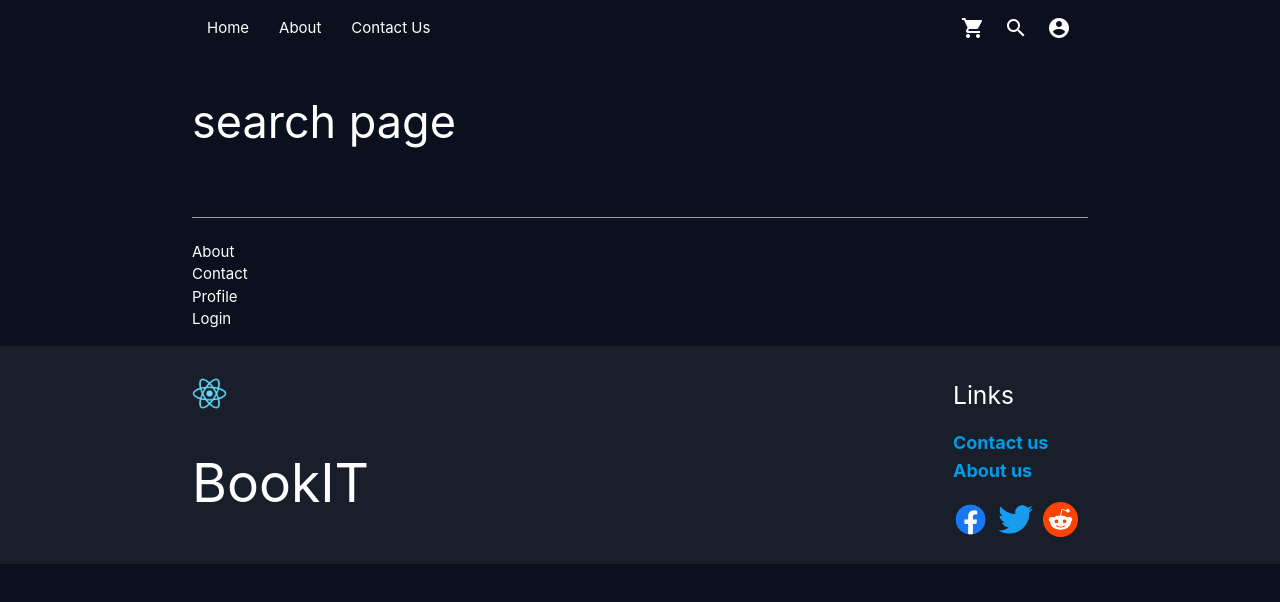
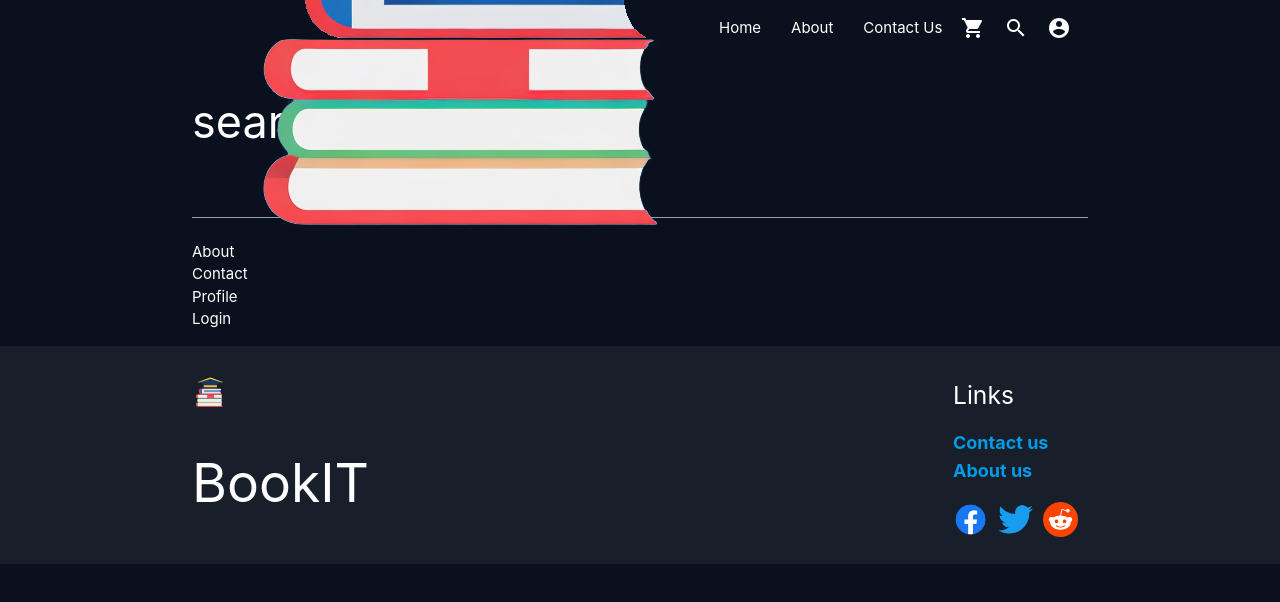
Before and after one commit to JonasSkjodt/bookit, a React (Create React App) app in the folder client/: page /search in a window 1280 px wide. Shown: the top 602 px of the page. Built offline with nearby package versions, Linux system fonts and the light colour scheme.

Commit message:
Added logos they look bad in navbar

```diff
--- a/client/src/components/Navbar/index.js
+++ b/client/src/components/Navbar/index.js
@@ -27,6 +27,7 @@ return (
 		<Nav>
 			<NavMenu>
 			<NavLink to="/" activestyle="true">
+				<img src="/LogoBookIT.png" alt="Logo" />
 				Home
 			</NavLink>
 			<NavLink to="/about" activestyle="true">
--- a/client/src/components/footer.js
+++ b/client/src/components/footer.js
@@ -8,7 +8,7 @@ const Footer = () => {
             <div className='container'>
                 <div className="flex-it flex-align-center flex-justify">
                     <div className="">
-                        <img src="/logo192.png" alt=""/>
+                        <img src="/LogoBookIT.png" alt=""/>
                         <h2>BookIT</h2>
                     </div>
                     <div className="">
```
